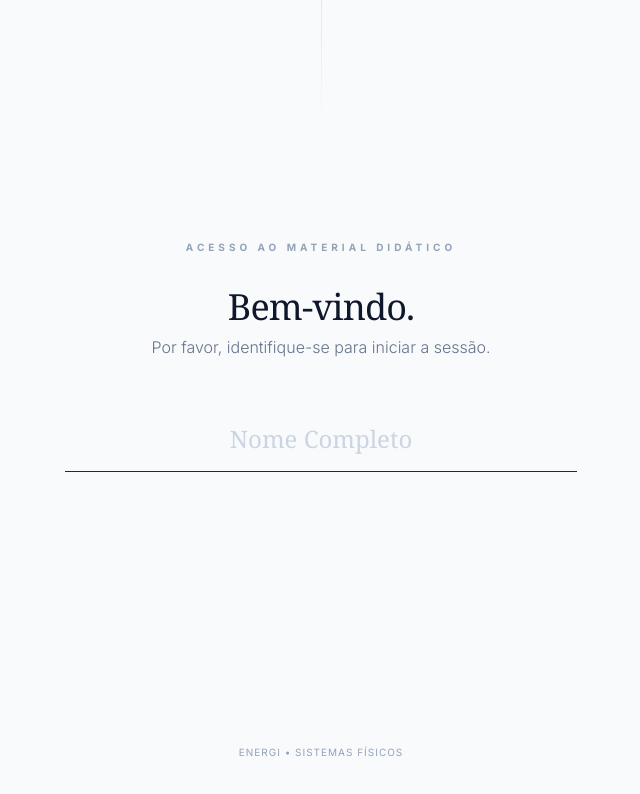
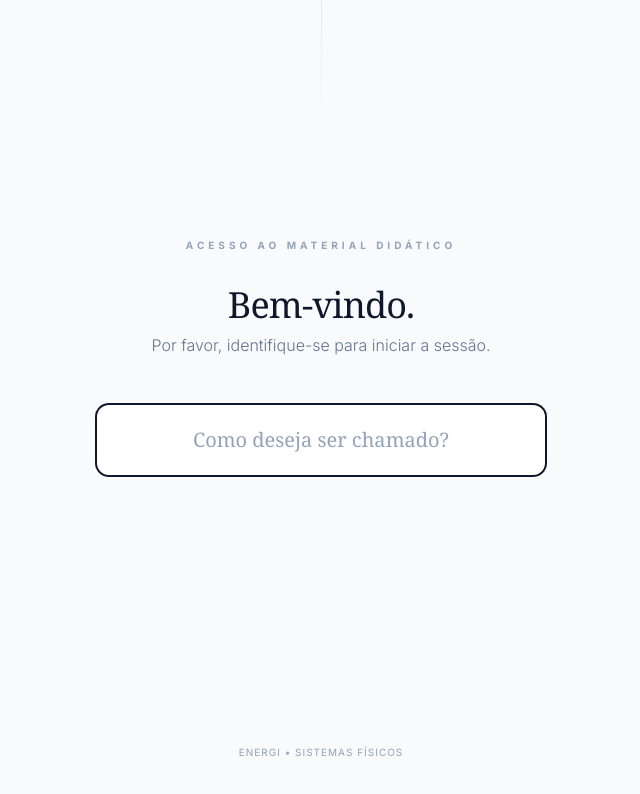
Before and after one commit to mqteuss/tdq, a React (Vite) app: page / in a window 1280 px wide. Shown: the top 794 px of the page, without its empty margins (319-959 px from the left). Built offline with nearby package versions, Linux system fonts and the light colour scheme.

Commit message:
Update Onboarding.tsx

```diff
--- a/components/Onboarding.tsx
+++ b/components/Onboarding.tsx
@@ -43,15 +43,17 @@ const Onboarding: React.FC<OnboardingProps> = ({ onComplete }) => {
           Por favor, identifique-se para iniciar a sessão.
         </p>
 
-        <form onSubmit={handleSubmit} className="w-full relative">
+        <form onSubmit={handleSubmit} className="w-full relative flex flex-col items-center">
+          <div className="w-full max-w-md relative group">
             <input
               type="text"
               value={inputValue}
               onChange={(e) => setInputValue(e.target.value)}
-            placeholder="Nome Completo"
-            className="w-full bg-transparent border-b border-slate-200 dark:border-neutral-800 py-4 text-center text-xl md:text-2xl focus:outline-none focus:border-slate-800 dark:focus:border-slate-200 transition-all text-slate-900 dark:text-white placeholder:text-slate-300 dark:placeholder:text-neutral-700 font-serif"
+              placeholder="Como deseja ser chamado?"
+              className="w-full bg-white dark:bg-neutral-900 border border-slate-200 dark:border-neutral-800 rounded-xl py-5 px-6 text-center text-xl shadow-sm focus:outline-none focus:ring-2 focus:ring-slate-900 dark:focus:ring-white focus:border-transparent transition-all duration-300 text-slate-900 dark:text-white placeholder:text-slate-400 dark:placeholder:text-neutral-600 font-serif"
               autoFocus
             />
+          </div>
 
           <div className={`mt-12 flex justify-center transition-all duration-700 ${inputValue.trim() ? 'opacity-100 translate-y-0' : 'opacity-0 translate-y-4 pointer-events-none'}`}>
             <button
```
Lines whose indentation alone changed are shown as unchanged.
